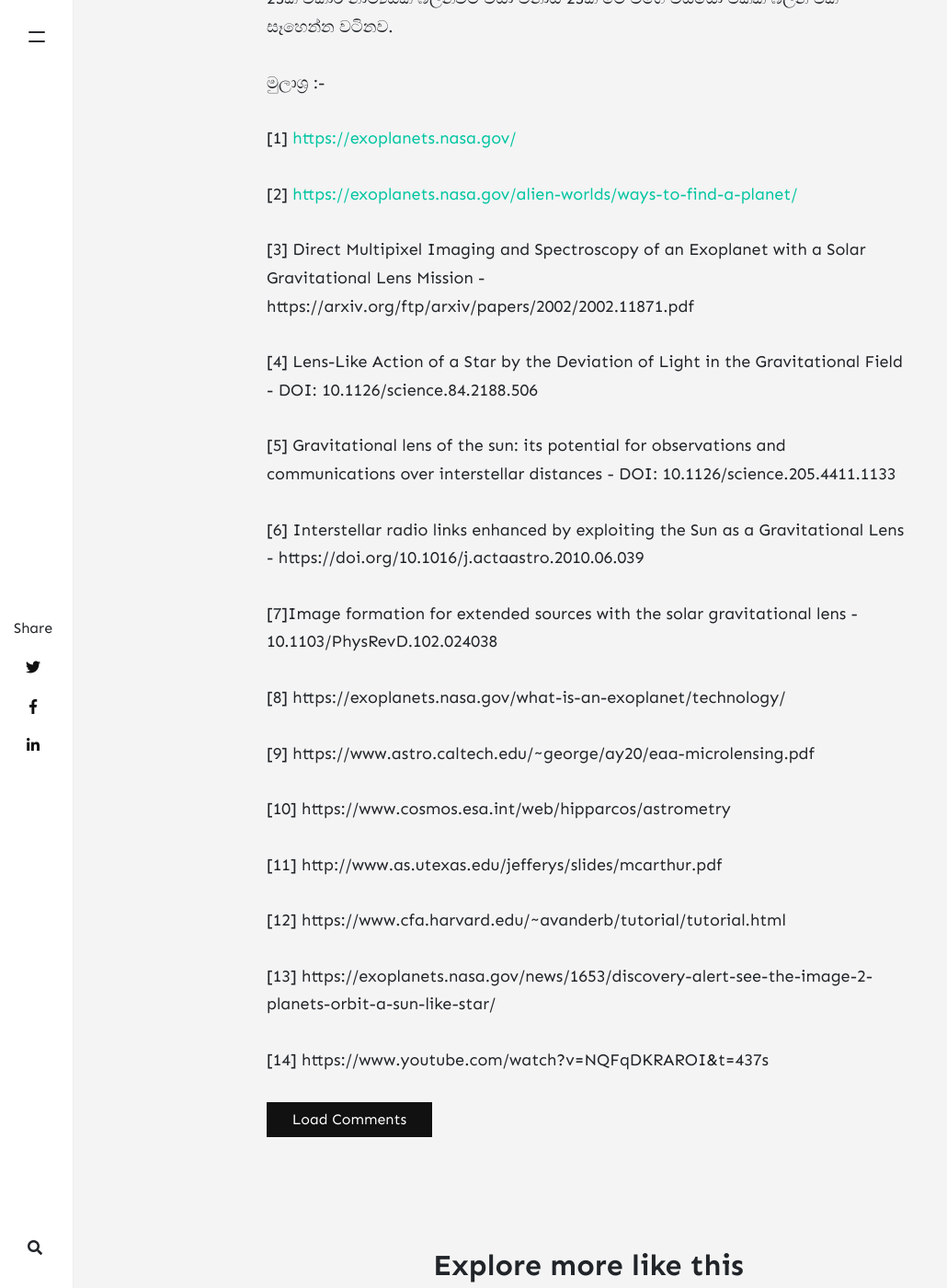
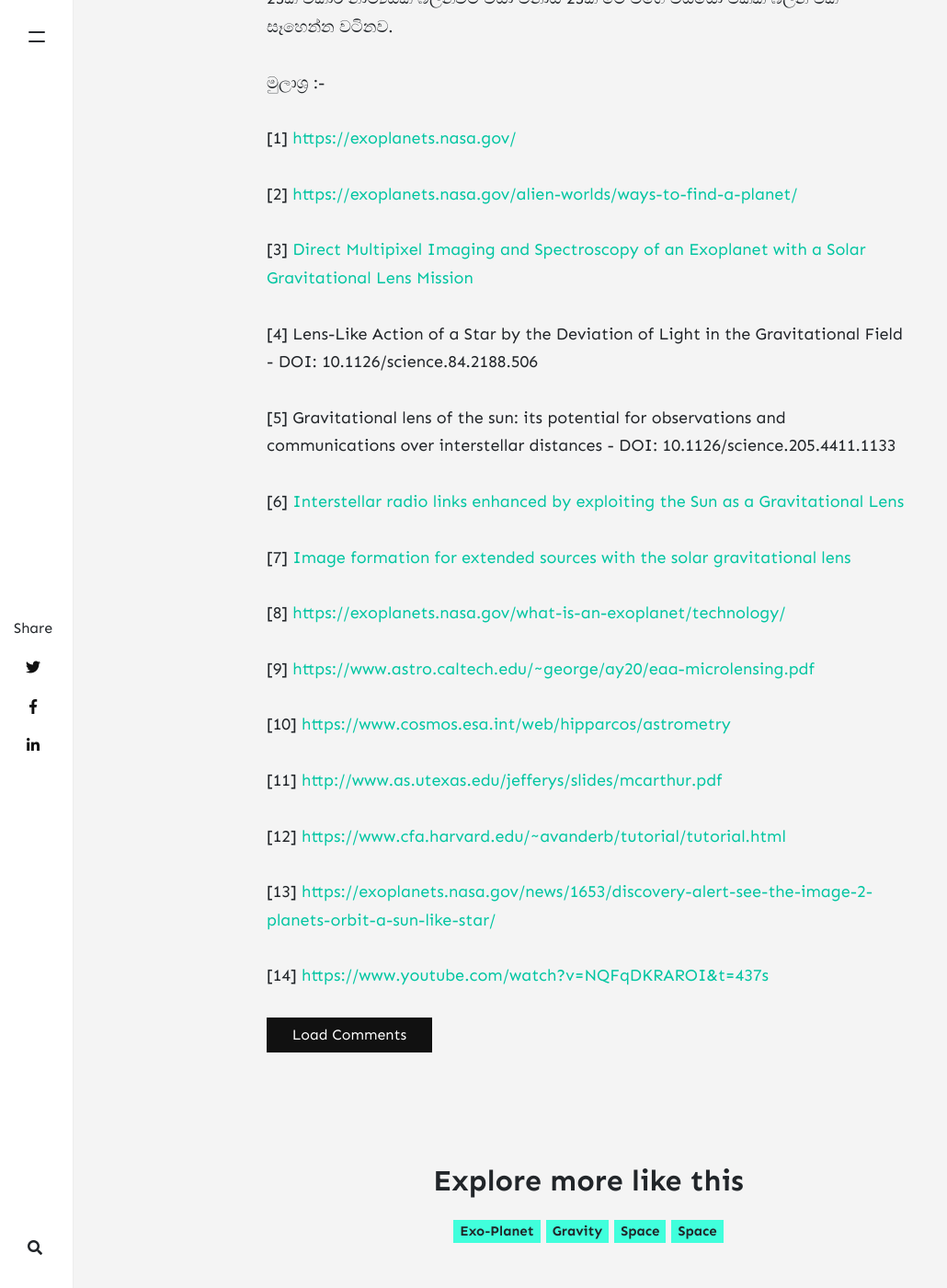
Before and after one commit to scienciax/sciencia, a Jekyll site: the page built from _posts/2020-07-28-gravitational-lense-telescope.md, in a window 1280 px wide and 1400 px high, scrolled down 4730 px. Shown: the whole window at 92% size, without its empty margins (0-1030 px from the left). Built offline with Jekyll 4.4.1, drawn with Linux system fonts in a browser that asks for light colours; nearby versions of some CDN libraries; comment, search, counter and statistics services are not loaded.

Commit message:
Update 2020-07-28-gravitational-lense-telescope.md

```diff
--- a/_posts/2020-07-28-gravitational-lense-telescope.md
+++ b/_posts/2020-07-28-gravitational-lense-telescope.md
@@ -44,26 +44,26 @@
 
 [2] [https://exoplanets.nasa.gov/alien-worlds/ways-to-find-a-planet/](https://exoplanets.nasa.gov/alien-worlds/ways-to-find-a-planet/)
 
-[3] Direct Multipixel Imaging and Spectroscopy of an Exoplanet with a Solar Gravitational Lens Mission - https://arxiv.org/ftp/arxiv/papers/2002/2002.11871.pdf
+[3] [Direct Multipixel Imaging and Spectroscopy of an Exoplanet with a Solar Gravitational Lens Mission](https://arxiv.org/ftp/arxiv/papers/2002/2002.11871.pdf)
 
 [4] Lens-Like Action of a Star by the Deviation of Light in the Gravitational Field - DOI: 10.1126/science.84.2188.506
 
 [5] Gravitational lens of the sun: its potential for observations and communications over interstellar distances - DOI: 10.1126/science.205.4411.1133
 
-[6] Interstellar radio links enhanced by exploiting the Sun as a Gravitational Lens - https://doi.org/10.1016/j.actaastro.2010.06.039
+[6] [Interstellar radio links enhanced by exploiting the Sun as a Gravitational Lens](https://doi.org/10.1016/j.actaastro.2010.06.039)
 
-[7]Image formation for extended sources with the solar gravitational lens - 10.1103/PhysRevD.102.024038
+[7] [Image formation for extended sources with the solar gravitational lens](https://doi.org/10.1103/PhysRevD.102.024038)
 
-[8] https://exoplanets.nasa.gov/what-is-an-exoplanet/technology/
+[8] [https://exoplanets.nasa.gov/what-is-an-exoplanet/technology/](https://exoplanets.nasa.gov/what-is-an-exoplanet/technology/)
 
-[9] https://www.astro.caltech.edu/~george/ay20/eaa-microlensing.pdf
+[9] [https://www.astro.caltech.edu/~george/ay20/eaa-microlensing.pdf](https://www.astro.caltech.edu/~george/ay20/eaa-microlensing.pdf)
 
-[10] https://www.cosmos.esa.int/web/hipparcos/astrometry
+[10] [https://www.cosmos.esa.int/web/hipparcos/astrometry](https://www.cosmos.esa.int/web/hipparcos/astrometry)
 
-[11] http://www.as.utexas.edu/jefferys/slides/mcarthur.pdf
+[11] [http://www.as.utexas.edu/jefferys/slides/mcarthur.pdf](http://www.as.utexas.edu/jefferys/slides/mcarthur.pdf)
 
-[12] https://www.cfa.harvard.edu/~avanderb/tutorial/tutorial.html
+[12] [https://www.cfa.harvard.edu/~avanderb/tutorial/tutorial.html](https://www.cfa.harvard.edu/~avanderb/tutorial/tutorial.html)
 
-[13] https://exoplanets.nasa.gov/news/1653/discovery-alert-see-the-image-2-planets-orbit-a-sun-like-star/
+[13] [https://exoplanets.nasa.gov/news/1653/discovery-alert-see-the-image-2-planets-orbit-a-sun-like-star/](https://exoplanets.nasa.gov/news/1653/discovery-alert-see-the-image-2-planets-orbit-a-sun-like-star/)
 
-[14] https://www.youtube.com/watch?v=NQFqDKRAROI&t=437s
+[14] [https://www.youtube.com/watch?v=NQFqDKRAROI&t=437s](https://www.youtube.com/watch?v=NQFqDKRAROI&t=437s)
```
